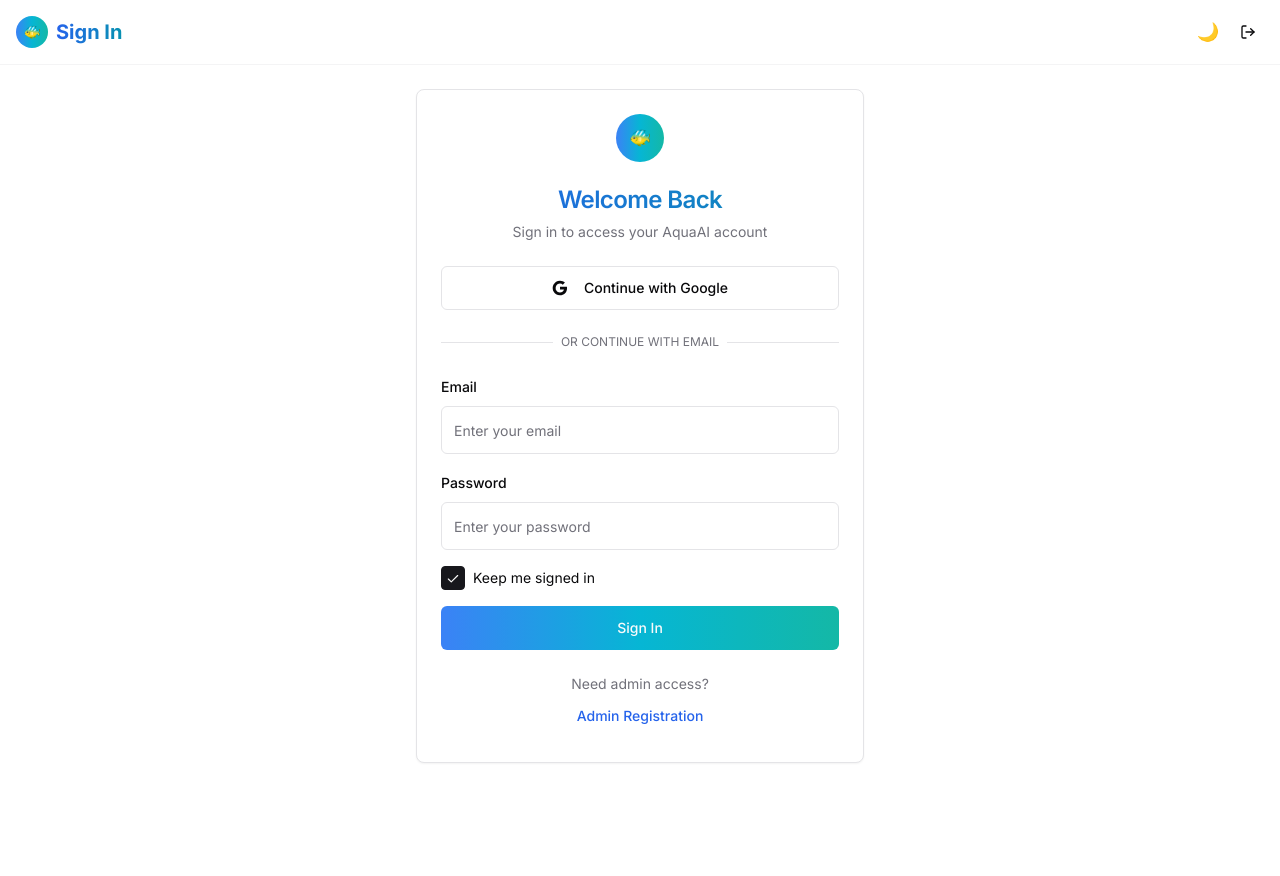
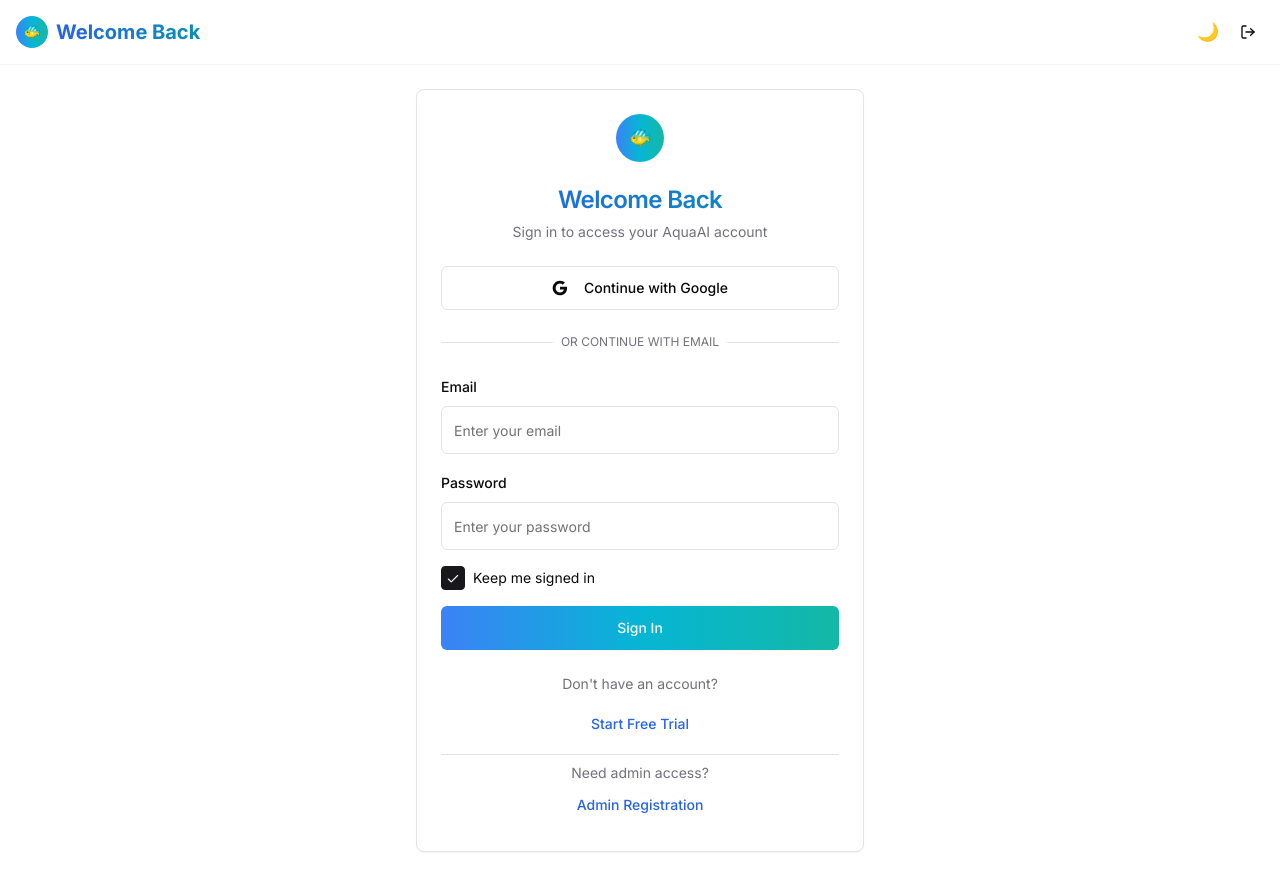
Before and after one commit to siriz0408/aqua-ai-aquarium-guide, a React (Vite) app: page /auth in a window 1280 px wide. Before the commit the page ends 800 px from the top, so only its background shows below. Built offline with nearby package versions, Linux system fonts and the light colour scheme.

Commit message:
Fix: Add signup option to Auth page
Added a signup option to the Auth page, allowing new users to register for an account.

```diff
--- a/src/pages/Auth.tsx
+++ b/src/pages/Auth.tsx
@@ -20,6 +20,7 @@ const Auth = () => {
   const [stayLoggedIn, setStayLoggedIn] = useState(true);
   const [loading, setLoading] = useState(false);
   const [googleLoading, setGoogleLoading] = useState(false);
+  const [isSignUp, setIsSignUp] = useState(false);
   const [showAdminSignup, setShowAdminSignup] = useState(false);
   const { signIn, signUp, user } = useAuth();
   const { toast } = useToast();
@@ -36,7 +37,7 @@ const Auth = () => {
     setLoading(true);
 
     try {
-      if (showAdminSignup) {
+      if (isSignUp || showAdminSignup) {
         if (!fullName.trim()) {
           toast({
             title: "Full name required",
@@ -90,8 +91,20 @@ const Auth = () => {
     }
   };
 
+  const getTitle = () => {
+    if (showAdminSignup) return 'Admin Registration';
+    if (isSignUp) return 'Start Your Free Trial';
+    return 'Welcome Back';
+  };
+
+  const getDescription = () => {
+    if (showAdminSignup) return 'Create an admin account for AquaAI';
+    if (isSignUp) return 'Create your account and start your 3-day free trial';
+    return 'Sign in to access your AquaAI account';
+  };
+
   return (
-    <Layout title={showAdminSignup ? 'Admin Registration' : 'Sign In'}>
+    <Layout title={getTitle()}>
       <div className="min-h-[60vh] flex items-center justify-center">
         <Card className="w-full max-w-md">
           <CardHeader className="text-center">
@@ -99,17 +112,14 @@ const Auth = () => {
               <span className="text-white font-bold text-lg">🐠</span>
             </div>
             <CardTitle className="text-2xl bg-gradient-to-r from-blue-600 to-cyan-600 bg-clip-text text-transparent">
-              {showAdminSignup ? 'Admin Registration' : 'Welcome Back'}
+              {getTitle()}
             </CardTitle>
             <CardDescription>
-              {showAdminSignup
-                ? 'Create an admin account for AquaAI'
-                : 'Sign in to access your AquaAI account'
-              }
+              {getDescription()}
             </CardDescription>
           </CardHeader>
           <CardContent className="space-y-6">
-            {/* Google OAuth Button - only show for regular sign in */}
+            {/* Google OAuth Button - only show for regular flows */}
             {!showAdminSignup && (
               <>
                 <Button
@@ -164,7 +174,7 @@ const Auth = () => {
 
             {/* Email/Password Form */}
             <form onSubmit={handleSubmit} className="space-y-4">
-              {showAdminSignup && (
+              {(isSignUp || showAdminSignup) && (
                 <div className="space-y-2">
                   <Label htmlFor="fullName">Full Name</Label>
                   <Input
@@ -173,7 +183,7 @@ const Auth = () => {
                     placeholder="Enter your full name"
                     value={fullName}
                     onChange={(e) => setFullName(e.target.value)}
-                    required={showAdminSignup}
+                    required={isSignUp || showAdminSignup}
                     disabled={loading || googleLoading}
                   />
                 </div>
@@ -204,7 +214,7 @@ const Auth = () => {
                   disabled={loading || googleLoading}
                   minLength={6}
                 />
-                {showAdminSignup && (
+                {(isSignUp || showAdminSignup) && (
                   <p className="text-xs text-muted-foreground">
                     Password must be at least 6 characters long
                   </p>
@@ -237,7 +247,7 @@ const Auth = () => {
               )}
 
               {/* Stay Logged In Option - only show for sign in */}
-              {!showAdminSignup && (
+              {!isSignUp && !showAdminSignup && (
                 <div className="flex items-center space-x-2">
                   <Checkbox
                     id="stayLoggedIn"
@@ -262,26 +272,81 @@ const Auth = () => {
                 {loading ? (
                   <>
                     <Loader2 className="mr-2 h-4 w-4 animate-spin" />
-                    {showAdminSignup ? 'Creating Account...' : 'Signing In...'}
+                    {isSignUp || showAdminSignup ? 'Creating Account...' : 'Signing In...'}
                   </>
                 ) : (
-                  showAdminSignup ? 'Create Admin Account' : 'Sign In'
+                  <>
+                    {showAdminSignup ? 'Create Admin Account' :
+                     isSignUp ? 'Start Free Trial' : 'Sign In'}
+                  </>
                 )}
               </Button>
             </form>
 
-            <div className="text-center">
+            {/* Trial Benefits - only show for regular signup */}
+            {isSignUp && !showAdminSignup && (
+              <div className="bg-blue-50 dark:bg-blue-950/30 p-4 rounded-lg border border-blue-200 dark:border-blue-800">
+                <h4 className="font-medium text-blue-800 dark:text-blue-200 mb-2">
+                  🎉 3-Day Free Trial Includes:
+                </h4>
+                <ul className="text-sm text-blue-700 dark:text-blue-300 space-y-1">
+                  <li>• AI-Powered AquaBot Chat</li>
+                  <li>• Advanced Setup Planner</li>
+                  <li>• Unlimited tank tracking</li>
+                  <li>• Water parameter logging</li>
+                  <li>• Equipment management</li>
+                </ul>
+                <p className="text-xs text-blue-600 dark:text-blue-400 mt-2">
+                  No credit card required • Cancel anytime
+                </p>
+              </div>
+            )}
+
+            {/* Toggle between sign in/up and admin registration */}
+            <div className="text-center space-y-2">
+              {!showAdminSignup ? (
+                <>
                   <p className="text-sm text-muted-foreground">
-                {showAdminSignup ? 'Already have an admin account?' : 'Need admin access?'}
+                    {isSignUp ? 'Already have an account?' : "Don't have an account?"}
                   </p>
                   <Button
                     variant="link"
                     className="text-blue-600 hover:text-blue-700"
-                onClick={() => setShowAdminSignup(!showAdminSignup)}
+                    onClick={() => setIsSignUp(!isSignUp)}
                     disabled={loading || googleLoading}
                   >
-                {showAdminSignup ? 'Sign In' : 'Admin Registration'}
+                    {isSignUp ? 'Sign In' : 'Start Free Trial'}
                   </Button>
+                  <div className="pt-2 border-t">
+                    <p className="text-sm text-muted-foreground">Need admin access?</p>
+                    <Button
+                      variant="link"
+                      className="text-blue-600 hover:text-blue-700 text-sm"
+                      onClick={() => setShowAdminSignup(true)}
+                      disabled={loading || googleLoading}
+                    >
+                      Admin Registration
+                    </Button>
+                  </div>
+                </>
+              ) : (
+                <>
+                  <p className="text-sm text-muted-foreground">
+                    Already have an account?
+                  </p>
+                  <Button
+                    variant="link"
+                    className="text-blue-600 hover:text-blue-700"
+                    onClick={() => {
+                      setShowAdminSignup(false);
+                      setIsSignUp(false);
+                    }}
+                    disabled={loading || googleLoading}
+                  >
+                    Sign In
+                  </Button>
+                </>
+              )}
             </div>
           </CardContent>
         </Card>
```
Lines whose indentation alone changed are shown as unchanged.
